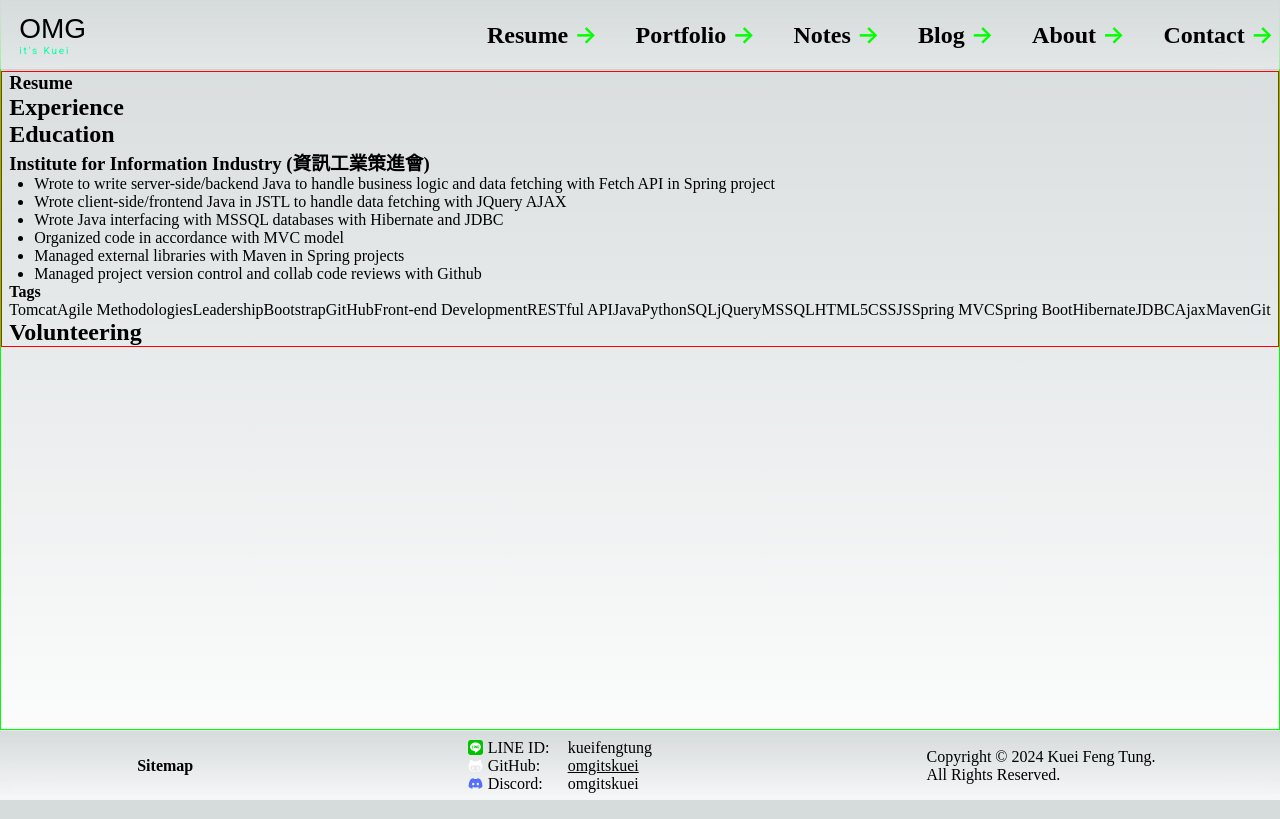
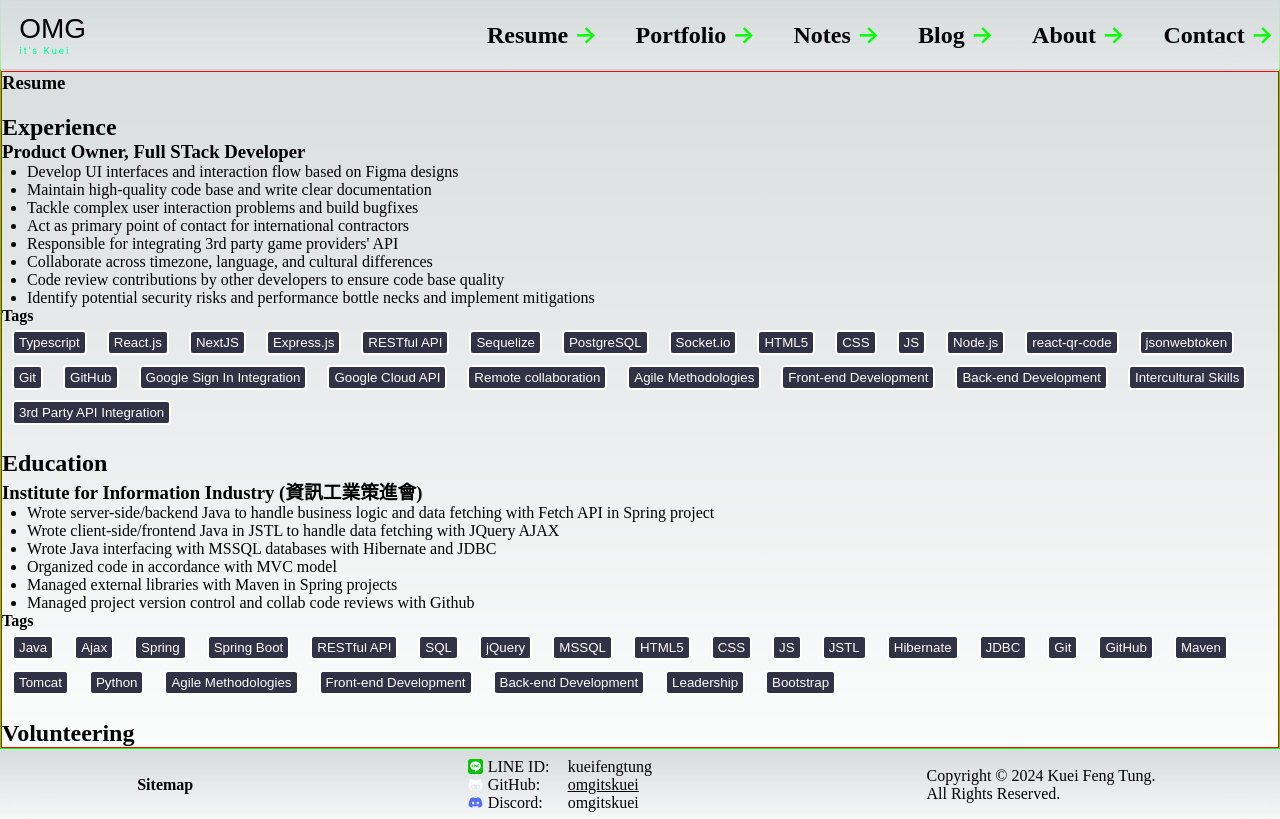
Before and after one commit to omgitskuei/omgitskuei.com, a Next.js app: page /resume in a window 1280 px wide. Built offline with nearby package versions, Linux system fonts and the light colour scheme; a web font is replaced by a local one.

Commit message:
Resume add tags and Rad experience

```diff
--- a/app/resume/page.tsx
+++ b/app/resume/page.tsx
@@ -1,55 +1,116 @@
+'use client'
+
+import { useState } from "react";
 import styles from "./page.module.css";
 
 export default function Page() {
+
+    // Sub-component
+    const Tag = ({
+        label,
+    }: {
+        label: string
+    }) => {
+        return (
+            <button onClick={() => {
+                setTagFilter(label);
+            }} style={{
+                marginLeft: "10px",
+                marginRight: "10px",
+                marginTop: "5px",
+                marginBottom: "5px",
+                paddingLeft: "5px",
+                paddingRight: "5px",
+                paddingTop: "3px",
+                paddingBottom: "3px",
+                color: tagFiter == label ? "lime" : "white",
+                background: "rgb(50, 50, 70)",
+                border: tagFiter == label ? "2px lime solid" : "2px white solid",
+                borderRadius: "4px"
+            }}>
+                {label}
+            </button>
+        );
+    };
+
+    const Item = ({
+        title,
+        details,
+        tags,
+    }: {
+        title: string,
+        details: string[],
+        tags: string[],
+    }) => {
+        return (
+            <div>
+                <h3>{title}</h3>
+                <ul style={{
+                    marginLeft: "25px"
+                }}>
+                    {details.map(detail => (<li>{detail}</li>))}
+                </ul>
+                <div>
+                    <h4>Tags</h4>
+                    <div>
+                        {tags.map(tag => (<Tag label={tag}></Tag>))}
+                    </div>
+                </div>
+            </div>
+        )
+    }
+
+    // useState
+    const [tagFiter, setTagFilter] = useState<string>()
+
     return (
         <>
-            <article>
+            <article style={{
+                display: "flex",
+                flexDirection: "column",
+                gap: "20px"
+            }}>
                 <h1>Resume</h1>
                 <section id="experience">
                     <h2>Experience</h2>
-
+                    <Item title={"Product Owner, Full STack Developer"}
+                        details={[
+                            "Develop UI interfaces and interaction flow based on Figma designs",
+                            "Maintain high-quality code base and write clear documentation",
+                            "Tackle complex user interaction problems and build bugfixes",
+                            "Act as primary point of contact for international contractors",
+                            "Responsible for integrating 3rd party game providers' API",
+                            "Collaborate across timezone, language, and cultural differences",
+                            "Code review contributions by other developers to ensure code base quality",
+                            "Identify potential security risks and performance bottle necks and implement mitigations"
+                        ]}
+                        tags={[
+                            "Typescript", "React.js", "NextJS", "Express.js", "RESTful API", "Sequelize",
+                            "PostgreSQL", "Socket.io", "HTML5", "CSS", "JS", "Node.js",
+                            "react-qr-code", "jsonwebtoken", "Git", "GitHub", "Google Sign In Integration", "Google Cloud API",
+                            "Remote collaboration", "Agile Methodologies", "Front-end Development", "Back-end Development", "Intercultural Skills", "3rd Party API Integration"
+                            ]}>
+                    </Item>
                 </section>
                 <section id="education">
                     <h2>Education</h2>
-                    <div>
-                        <h3>Institute for Information Industry (資訊工業策進會)</h3>
-                        <ul style={{
-                            marginLeft: "25px"
-                        }}>
-                            <li>Wrote to write server-side/backend Java to handle business logic and data fetching with Fetch API in Spring project</li>
-                            <li>Wrote client-side/frontend Java in JSTL to handle data fetching with JQuery AJAX</li>
-                            <li>Wrote Java interfacing with MSSQL databases with Hibernate and JDBC</li>
-                            <li>Organized code in accordance with MVC model</li>
-                            <li>Managed external libraries with Maven in Spring projects</li>
-                            <li>Managed project version control and collab code reviews with Github</li>
-                        </ul>
-                        <div>
-                            <h4>Tags</h4>
-                            <span>Tomcat</span>
-                            <span>Agile Methodologies</span>
-                            <span>Leadership</span>
-                            <span>Bootstrap</span>
-                            <span>GitHub</span>
-                            <span>Front-end Development</span>
-                            <span>RESTful API</span>
-                            <span>Java</span>
-                            <span>Python</span>
-                            <span>SQL</span>
-                            <span>jQuery</span>
-                            <span>MSSQL</span>
-                            <span>HTML5</span>
-                            <span>CSS</span>
-                            <span>JS</span>
-                            <span>Spring MVC</span>
-                            <span>Spring Boot</span>
-                            <span>Hibernate</span>
-                            <span>JDBC</span>
-                            <span>Ajax</span>
-                            <span>Maven</span>
-                            <span>Git</span>
-                            <span></span>
-                        </div>
-                    </div>
+                    <Item title={"Institute for Information Industry (資訊工業策進會)"}
+                        details={[
+                            "Wrote server-side/backend Java to handle business logic and data fetching with Fetch API in Spring project",
+                            "Wrote client-side/frontend Java in JSTL to handle data fetching with JQuery AJAX",
+                            "Wrote Java interfacing with MSSQL databases with Hibernate and JDBC",
+                            "Organized code in accordance with MVC model",
+                            "Managed external libraries with Maven in Spring projects",
+                            "Managed project version control and collab code reviews with Github",
+                        ]}
+                        tags={[
+                            "Java", "Ajax", "Spring", "Spring Boot", "RESTful API", "SQL",
+                            "jQuery", "MSSQL", "HTML5", "CSS", "JS", "JSTL",
+                            "Hibernate", "JDBC", "Git", "GitHub", "Maven", "Tomcat",
+                            "Python", "Agile Methodologies", "Front-end Development", "Back-end Development", "Leadership", "Bootstrap"
+                            ]}>
+                    </Item>
+
                 </section>
                 <section id="volunteering">
                     <h2>Volunteering</h2>
```
